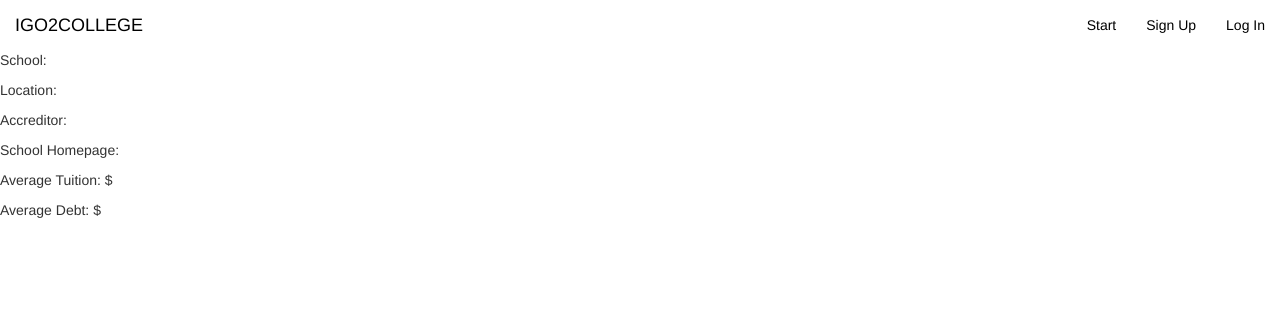
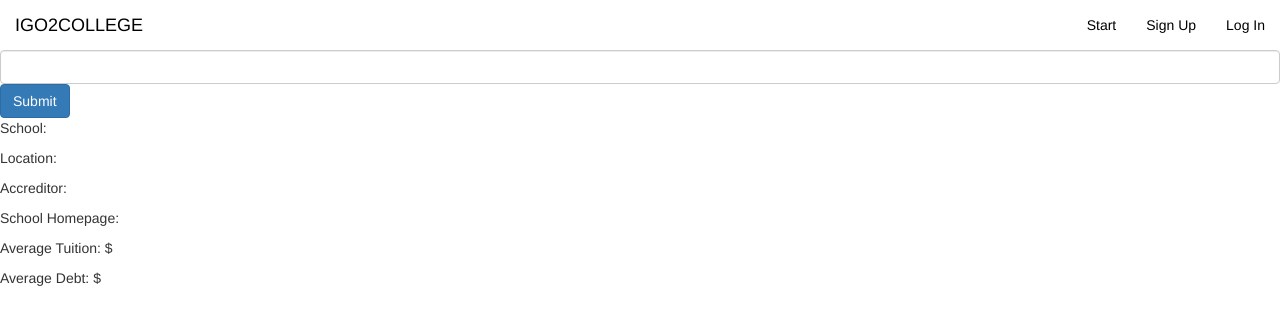
Before and after one commit to dcal588/igo2college-DC, a React (Create React App) app: page /searchresultspage in a window 1280 px wide. Shown: the top 324 px of the page. Built offline with nearby package versions, Linux system fonts and the light colour scheme.

Commit message:
search bar

```diff
--- a/src/App.js
+++ b/src/App.js
@@ -1,4 +1,4 @@
-import React from "react";
+import React , { Component } from "react";
 import ReactDOM from 'react-dom';
 import MuiThemeProvider from 'material-ui/styles/MuiThemeProvider';
 import { BrowserRouter as Router, Route } from "react-router-dom";
@@ -14,9 +14,9 @@ import Wrapper from "./components/Wrapper";
 import '../node_modules/bootstrap/dist/css/bootstrap.min.css';
 import Introheader from "./components/Introheader";
 
-const App = () =>
 
 
+const App = () =>
   <MuiThemeProvider>
     <Router>
       <div>
@@ -36,5 +36,4 @@ const App = () =>
       </div>
     </Router>
   </MuiThemeProvider>
-
 export default App;
--- a/src/components/Introheader/Introheader.js
+++ b/src/components/Introheader/Introheader.js
@@ -1,20 +1,30 @@
-import React from "react";
+import React, { Component } from 'react';
 import { Link } from "react-router-dom";
 import "./Introheader.css";
+// import { SearchResults } from "./SearchResults.js";
+// import { fetchSchool, setSchool } from './SearchResults';
 
-const Introheader = props =>
-  <div class="introheader">
-    <div class="introbox">
-    <div class="row">
-        <div class="col-xs-offset-3 col-xs-6 text-center enter_section">
-          <h2 class="textwhite">ENTER A COLLEGE OR UNIVERSITY NAME</h2>
-        <form action="/school" method="GET" id="my-form">
-          <input  type="text" className="form-control" id="enter_text"      onBlur={ this.setSchool.bind(this) }/>
-            <button onClick={ this.fetchSchool.bind(this) } type="submit" className="btn btn-primary" id="text-enter-button button submit">Submit</button>
-        </form>
+class Introheader extends Component {
+
+
+
+render() {
+  return (
+  <div className="introheader">
+    <div className="introbox">
+    <div className="row">
+        <div className="col-xs-offset-3 col-xs-6 text-center enter_section">
+          <h2 className="textwhite">ENTER A COLLEGE OR UNIVERSITY NAME</h2>
+          <form action="/SearchResultsPage" method="GET" id="my-form">
+            <input  type="text" className="form-control" id="enter_text" onBlur={ this.setSchool }/>
+              <button onClick={ this.fetchSchool } type="submit" className="btn btn-primary" id="text-enter-button button submit">Submit</button>
+          </form>
         </div>
     </div>
     </div>
   </div>
+  )
+ }
+}
 
 export default Introheader;
--- a/src/components/SearchResults/SearchResults.js
+++ b/src/components/SearchResults/SearchResults.js
@@ -1,7 +1,7 @@
 import React, { Component } from 'react';
 import './SearchResults.css';
 
-class SearchResults extends Component {
+export class SearchResults extends Component {
   constructor(props) {
     super(props);
     this.state = {
@@ -14,7 +14,7 @@ class SearchResults extends Component {
     }
   }
 
-  fetchSchool(event) {
+   fetchSchool = (event) => {
     event.preventDefault();
 
 
@@ -40,12 +40,12 @@ class SearchResults extends Component {
   });
 };
 
-  setSchool(event) {
+   setSchool = (event) => {
     event.preventDefault();
     this.setState({
       schoolName: event.target.value,
-      // debt: event.target.value,
-      // tuition: event.target.value
+       // debt: event.target.value,
+       // tuition: event.target.value
     });
     document.getElementById("my-form").reset();
   };
@@ -53,9 +53,14 @@ class SearchResults extends Component {
 
 
   render() {
+    //if statement to display results only if there is a school match
     return (
 
         <div>
+        <form  method="GET" id="my-form">
+          <input  type="text" className="form-control" id="enter_text" onBlur={ this.setSchool }/>
+            <button onClick={ this.fetchSchool } type="submit" className="btn btn-primary" id="text-enter-button button submit">Submit</button>
+        </form>
         <p>School: { this.state.schoolName } </p>
         <p>Location: { this.state.city }  {this.state.state} </p>
         <p>Accreditor: { this.state.accreditor } </p>
--- a/src/pages/SearchResultsPage.js
+++ b/src/pages/SearchResultsPage.js
@@ -5,9 +5,9 @@ import Row from "../components/Row";
 import Col from "../components/Col";
 import SearchResults from "../components/SearchResults";
 
-const SearchResultsPage = () =>
+export const SearchResultsPage = () =>
 <body>
-  <SearchResults/>
+  <SearchResults />
 <div id="container">
 </div>
 </body>
--- a/src/pages/Start.js
+++ b/src/pages/Start.js
@@ -10,7 +10,7 @@ const Start = () =>
 <body>
 <div id="container">
   <Introheader/>
-  <SearchResults/>
+
 </div>
 </body>
 
```
